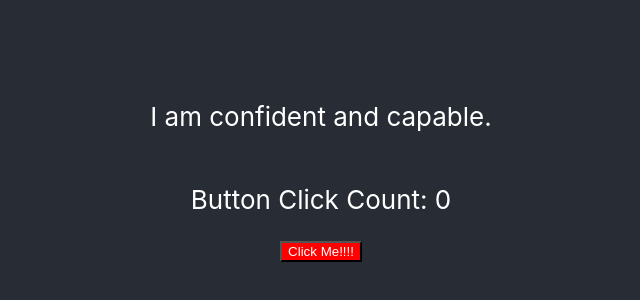
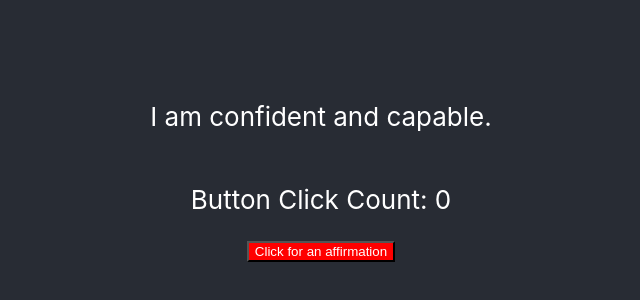
Before and after one commit to alyssa1522/my-app, a React (Create React App) app: page / in a window 1280 px wide. Shown: the part 232-532 px from the top of the page, without its empty margins (319-959 px from the left). Built offline with nearby package versions, Linux system fonts and the light colour scheme.

Commit message:
Co-authored-by: julie2045 <julie2045@users.noreply.github.com> Co-authored-by: Alyssa Spasic <alyssa1522@users.noreply.github.com>

```diff
--- a/src/App.js
+++ b/src/App.js
@@ -22,6 +22,7 @@ function App() {
   return (
     <div className="App">
       <header className="App-header">
+        <title>affirmation station</title>
         <p>
           {positiveAffirmations[affirmationIndex]}
         </p>
@@ -29,7 +30,7 @@ function App() {
           Button Click Count: {count}
         </p>
         <button className="redButton " onClick={handleButtonClick}>
-          Click Me!!!!
+          Click for an affirmation
         </button>
       </header>
     </div>
```
